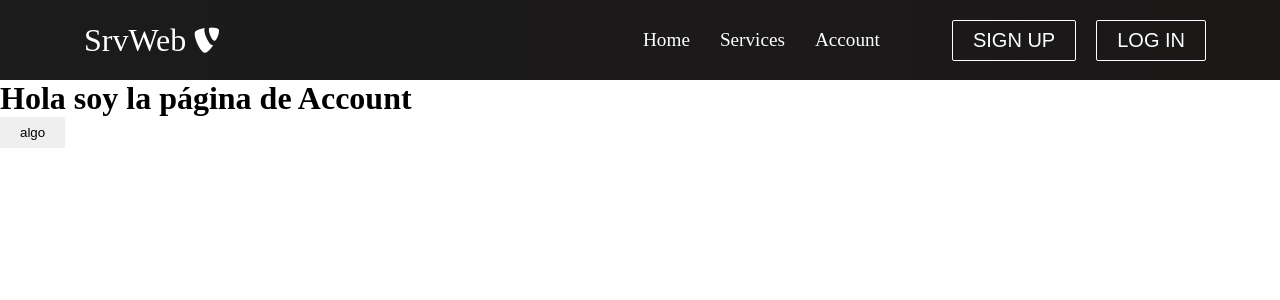
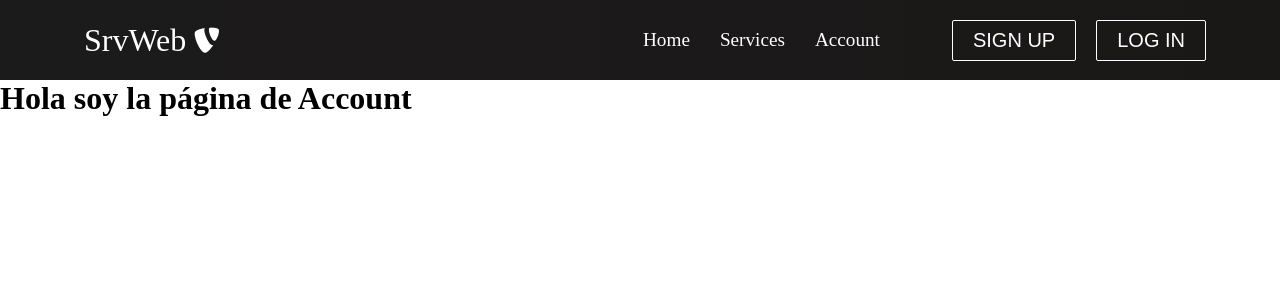
Before and after one commit to sebastia98/eventcoin, a React (Create React App) app: page /account in a window 1280 px wide. Shown: the top 300 px of the page. Built offline with nearby package versions, Linux system fonts and the light colour scheme.

Commit message:
Refactor: Borrar boton innecesario

```diff
--- a/src/pages/Account/index.js
+++ b/src/pages/Account/index.js
@@ -4,7 +4,6 @@ function Account() {
     return (
         <div>
             <h1>Hola soy la página de Account</h1>
-            <button className="btn">algo</button>
         </div>
     )
 }
```
